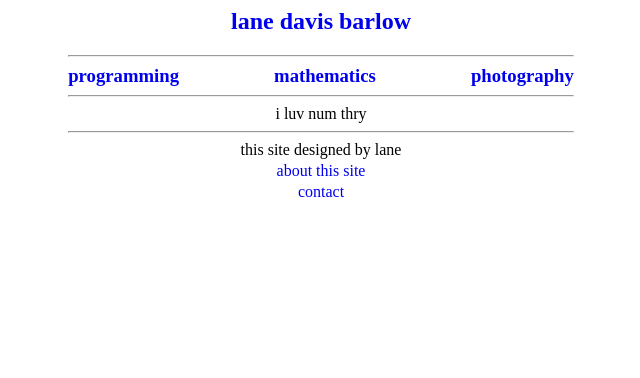
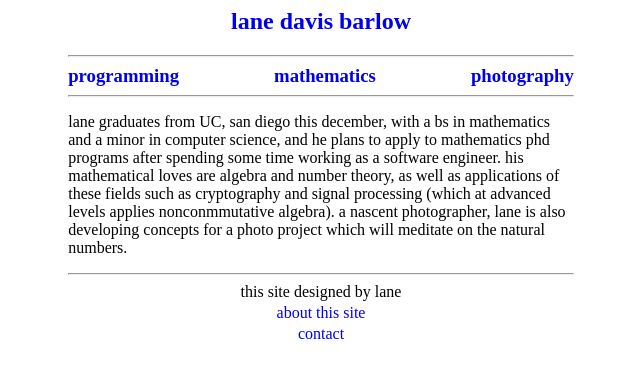
Before and after one commit to laneb/cvsite, a Django app: page /mathematics/ in a window 1280 px wide. Shown: the top 378 px of the page, without its empty margins (319-959 px from the left). Run offline with Django 3.2, Linux system fonts and the light colour scheme.

Commit message:
add mathematics bio

```diff
--- a/mathematics/templates/mathematics/index.html
+++ b/mathematics/templates/mathematics/index.html
@@ -2,8 +2,14 @@
 
 {% block content %}
 
-<div>
-  i luv num thry
+<head>
+  <title>mathematics</title>
+</head>
+
+<div style="width:40%; min-width:500px">
+  <p align="left">
+    lane graduates from UC, san diego this december, with a bs in mathematics and a minor in computer science, and he plans to apply to mathematics phd programs after spending some time working as a software engineer. his  mathematical loves are algebra and number theory, as well as applications of these fields such as cryptography and signal processing (which at advanced levels applies nonconmmutative algebra). a nascent photographer, lane is also developing concepts for a photo project which will meditate on the natural numbers.
+  </p>
 </div>
 
 {% endblock %}
```
